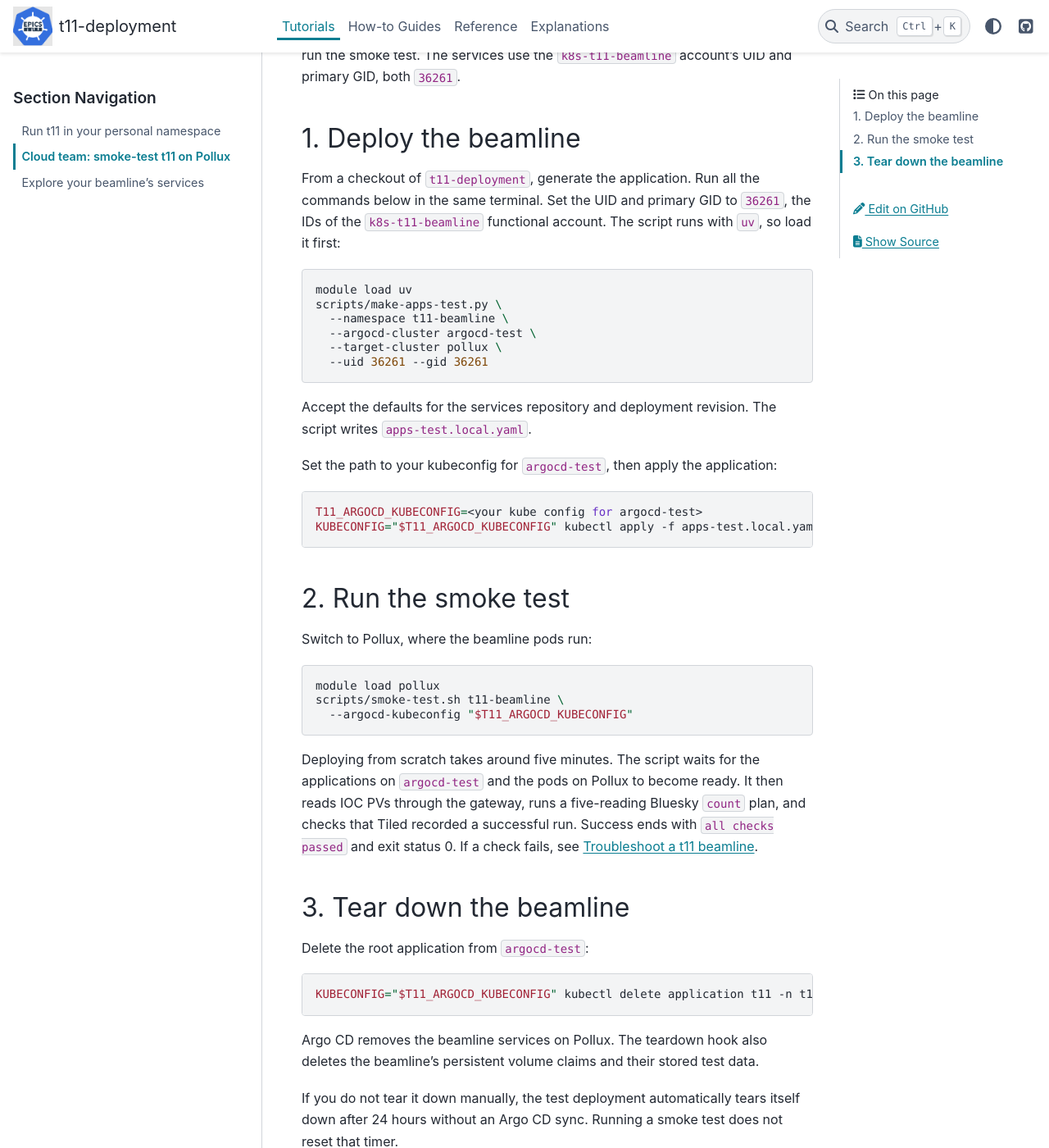
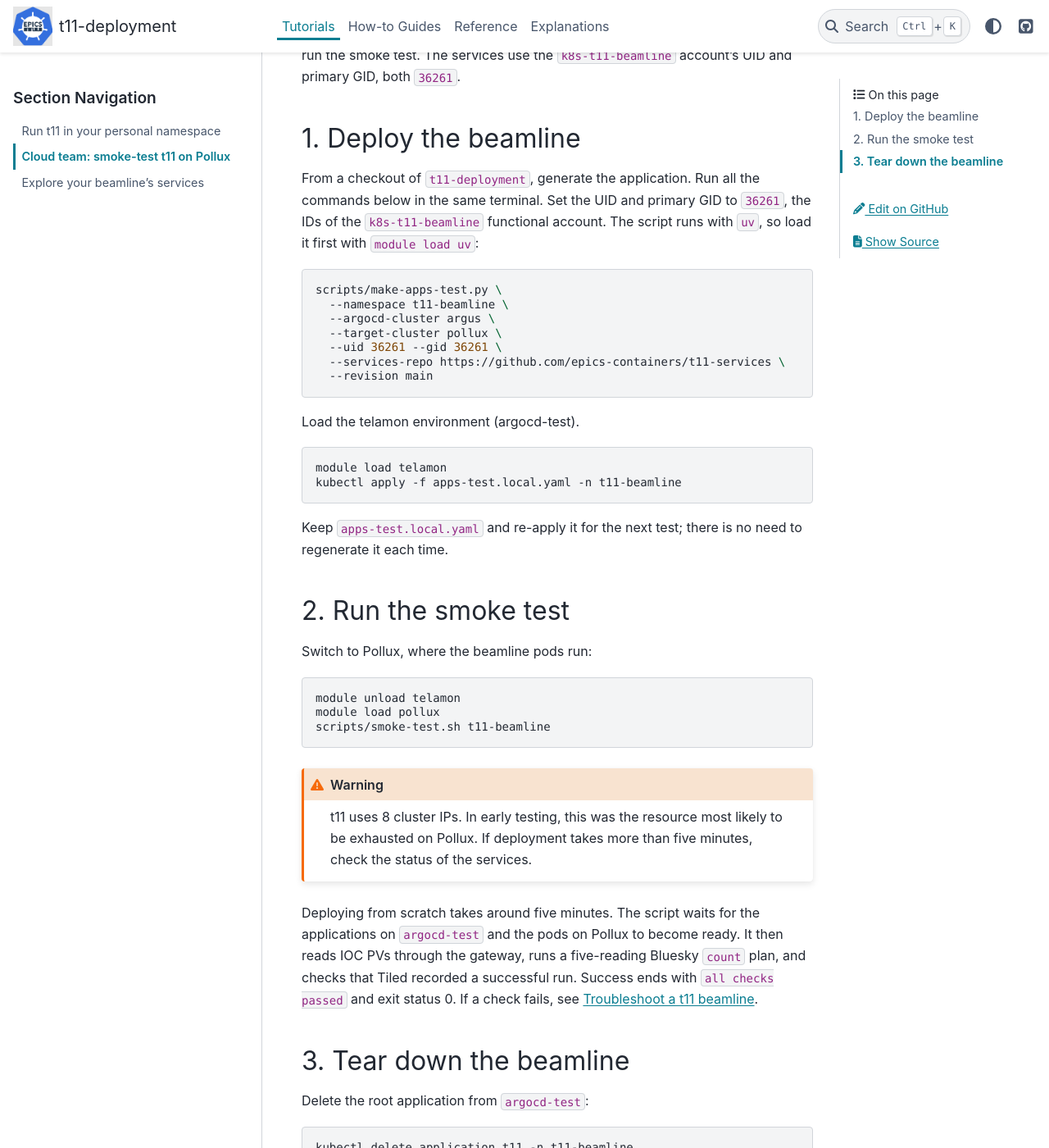
Before and after one commit to epics-containers/t11-deployment, a Sphinx documentation site: the page built from docs/tutorials/cloud-smoke-test.md, in a window 1280 px wide and 1400 px high, scrolled down 228 px. Shown: the whole window at 82% size. Built offline with Sphinx 7.4.7 and the PyData theme 0.15.4, drawn with Linux system fonts in a browser that asks for light colours.

Commit message:
Update cloud smoke-test deployment instructions

````diff
--- a/docs/tutorials/cloud-smoke-test.md
+++ b/docs/tutorials/cloud-smoke-test.md
@@ -9,35 +9,42 @@ UID and primary GID, both `36261`.
 From a checkout of `t11-deployment`, generate the application. Run all the
 commands below in the same terminal. Set the UID and primary GID to `36261`,
 the IDs of the `k8s-t11-beamline` functional account. The script runs with
-`uv`, so load it first:
+`uv`, so load it first with `module load uv`:
 
 ```bash
-module load uv
 scripts/make-apps-test.py \
   --namespace t11-beamline \
-  --argocd-cluster argocd-test \
+  --argocd-cluster argus \
   --target-cluster pollux \
-  --uid 36261 --gid 36261
+  --uid 36261 --gid 36261 \
+  --services-repo https://github.com/epics-containers/t11-services \
+  --revision main
 ```
 
-Accept the defaults for the services repository and deployment revision.
-The script writes `apps-test.local.yaml`.
-
-Set the path to your kubeconfig for `argocd-test`, then apply the application:
+Load the telamon environment (argocd-test).
 
 ```bash
-T11_ARGOCD_KUBECONFIG=<your kube config for argocd-test>
-KUBECONFIG="$T11_ARGOCD_KUBECONFIG" kubectl apply -f apps-test.local.yaml
+module load telamon
+kubectl apply -f apps-test.local.yaml -n t11-beamline
 ```
+
+Keep `apps-test.local.yaml` and re-apply it for the next test; there is no need
+to regenerate it each time.
 
 ## 2. Run the smoke test
 
 Switch to Pollux, where the beamline pods run:
 
 ```bash
+module unload telamon
 module load pollux
-scripts/smoke-test.sh t11-beamline \
-  --argocd-kubeconfig "$T11_ARGOCD_KUBECONFIG"
+scripts/smoke-test.sh t11-beamline
+```
+
+```{warning}
+t11 uses 8 cluster IPs. In early testing, this was the resource
+most likely to be exhausted on Pollux. If deployment takes more than five
+minutes, check the status of the services.
 ```
 
 Deploying from scratch takes around five minutes. The script waits for
@@ -52,7 +59,7 @@ fails, see [Troubleshoot a t11 beamline](../how-to/troubleshoot-beamline.md).
 Delete the root application from `argocd-test`:
 
 ```bash
-KUBECONFIG="$T11_ARGOCD_KUBECONFIG" kubectl delete application t11 -n t11-beamline
+kubectl delete application t11 -n t11-beamline
 ```
 
 Argo CD removes the beamline services on Pollux. The teardown hook also
````
